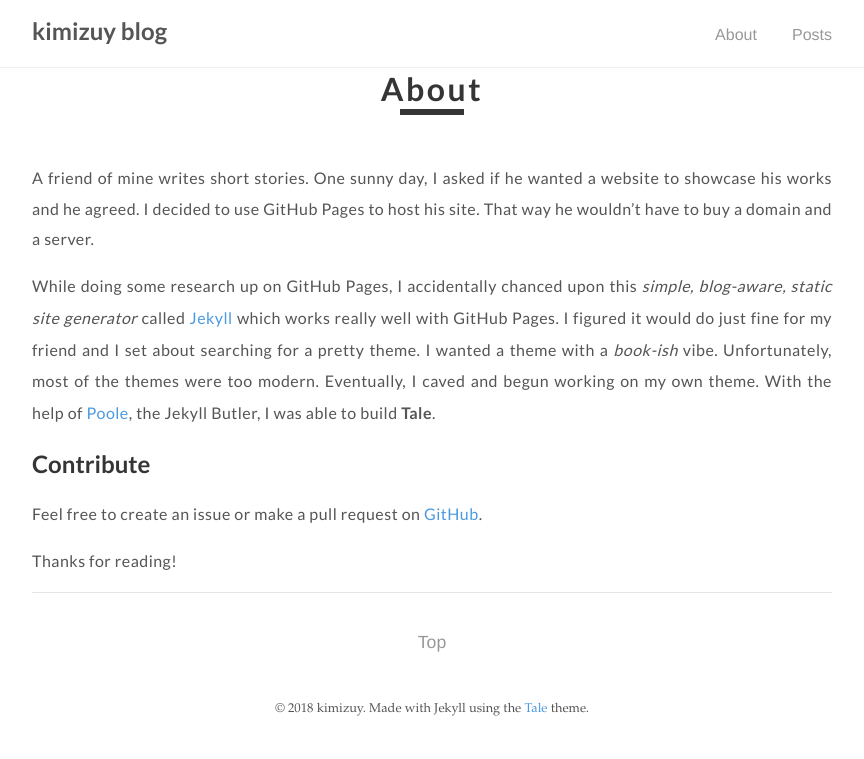
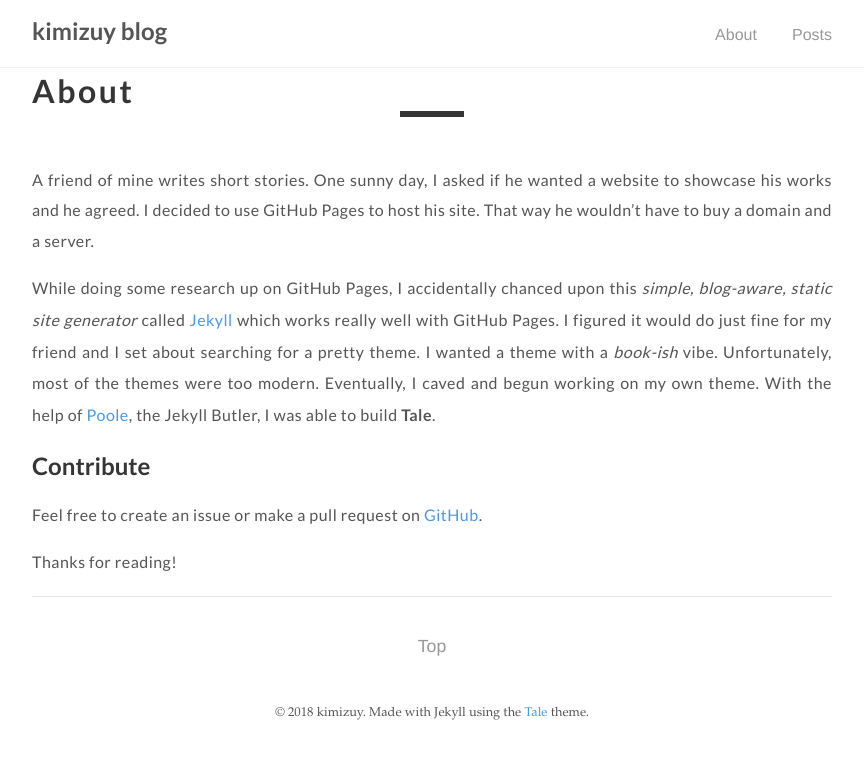
Before and after one commit to kimizuy/archive, a Jekyll site: the page built from kimizuy-blog-by-Jekyll/about.md, in a window 1280 px wide. Shown: the top 759 px of the page, without its empty margins (208-1072 px from the left). Built offline with Jekyll 4.4.1, drawn with Linux system fonts in a browser that asks for light colours; nearby versions of some CDN libraries; some web fonts are replaced.

Commit message:
design fix 10
word-wrap
text-align: left

```diff
--- a/kimizuy-blog-by-Jekyll/_sass/tale/_base.scss
+++ b/kimizuy-blog-by-Jekyll/_sass/tale/_base.scss
@@ -14,6 +14,7 @@ html {
   font-family: $kimizuy-font;
   font-size: 14px;
   overflow-y: scroll;
+  word-wrap: break-word;
 
   @media (min-width: 600px) {
     font-size: 16px;
--- a/kimizuy-blog-by-Jekyll/_sass/tale/_catalogue.scss
+++ b/kimizuy-blog-by-Jekyll/_sass/tale/_catalogue.scss
@@ -27,7 +27,7 @@
     font-family: $kimizuy-font;
     font-size: 2rem;
     font-weight: 700;
-    margin: 0rem 0;
+    margin: 0.1rem 0;
     letter-spacing: 0.08em;
   }
 
--- a/kimizuy-blog-by-Jekyll/_sass/tale/_post.scss
+++ b/kimizuy-blog-by-Jekyll/_sass/tale/_post.scss
@@ -1,10 +1,10 @@
 .post {
-  padding: 0rem 0;
+  padding: 0.12rem 0;
   &-info {
     color: $default-tint;
     font-family: $serif-secondary;
     letter-spacing: 0.5px;
-    text-align: center;
+    text-align: left;
 
     span {
       font-style: italic;
@@ -16,7 +16,7 @@
     font-family: $kimizuy-font;
     font-size: 2rem;
     margin: 0.1rem 0;
-    text-align: center;
+    text-align: left;
     letter-spacing: 0.08em;
   }
 
```
